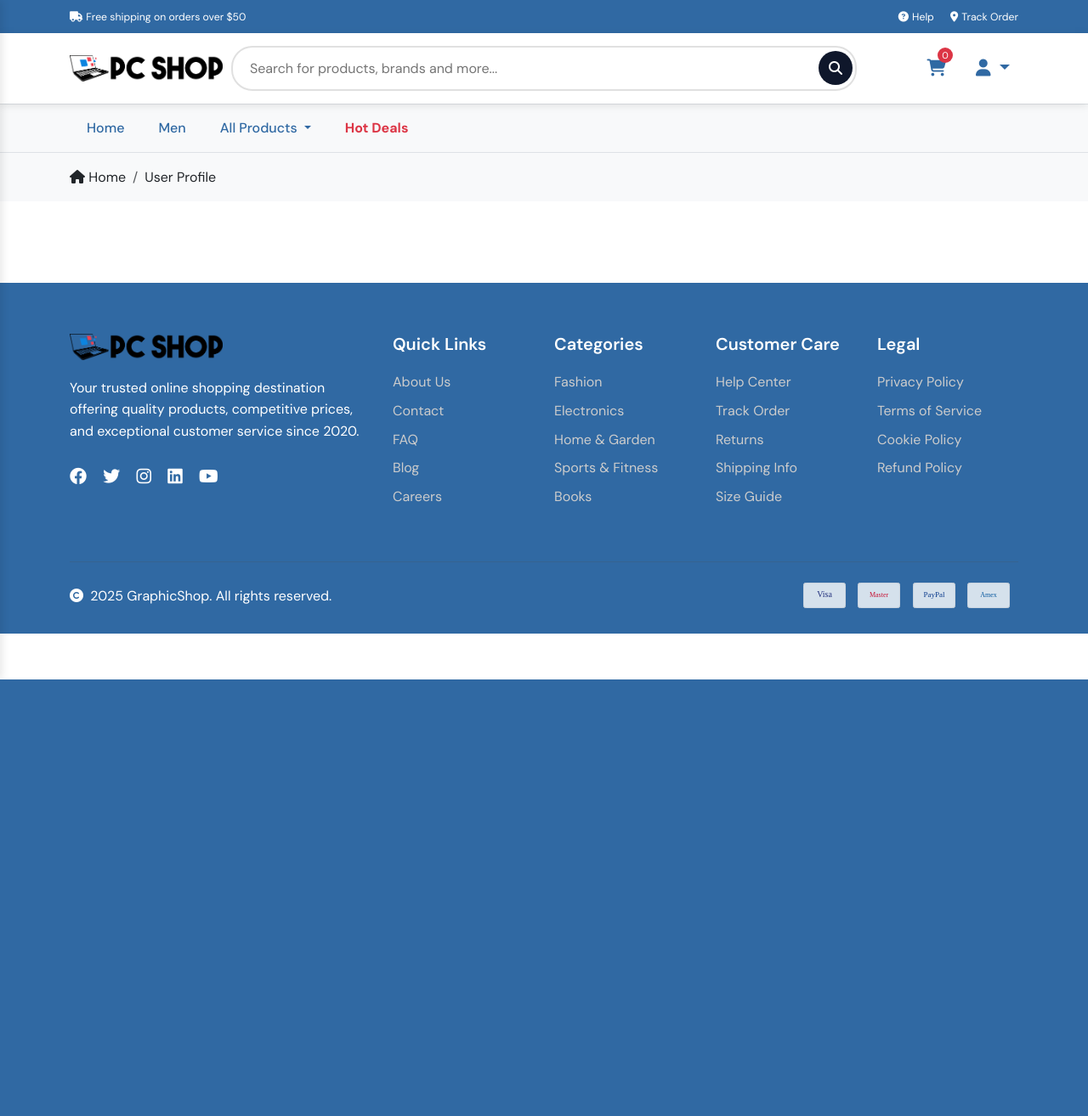
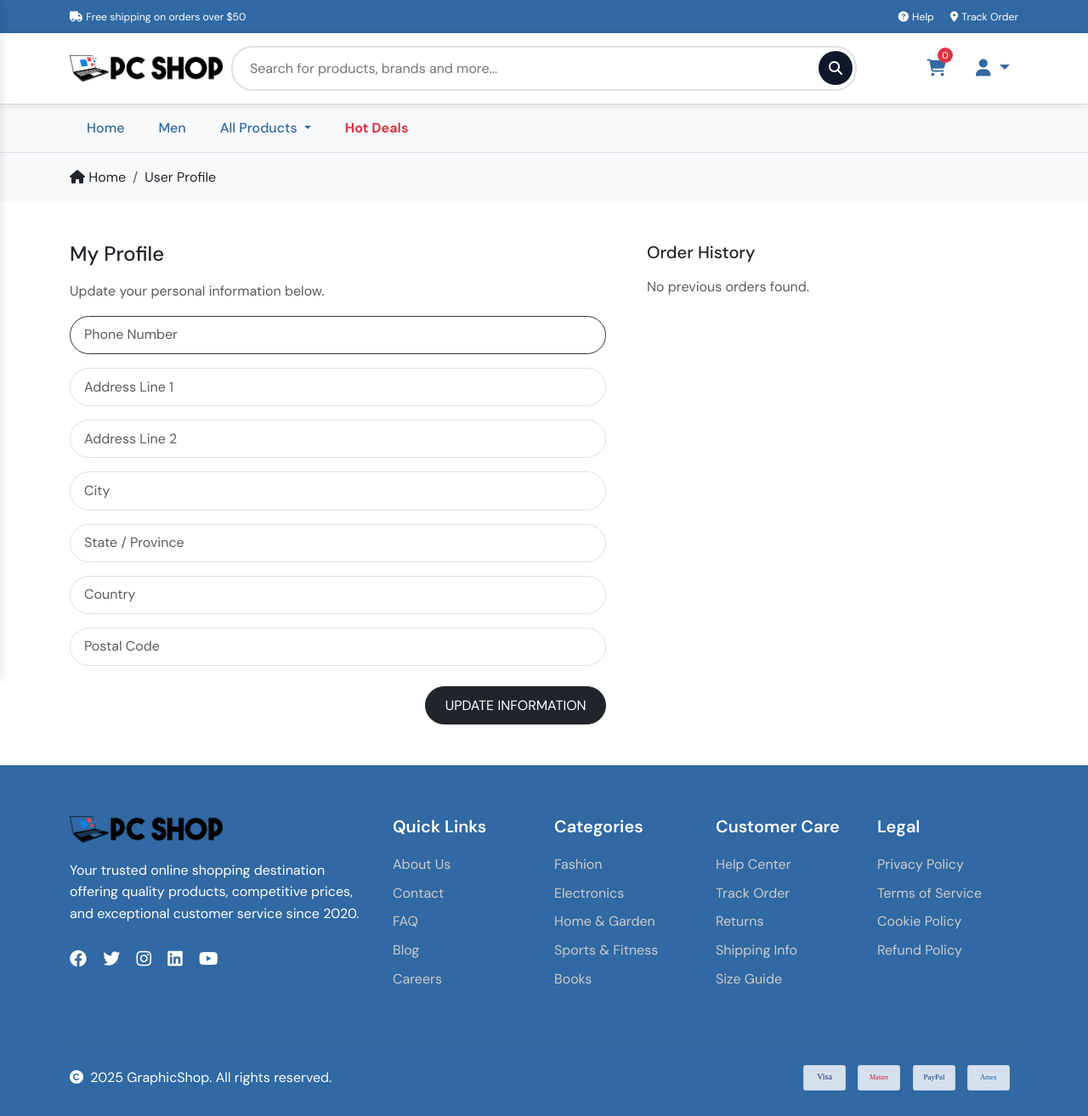
Before and after one commit to Md-Minhazul-Alam/ecommerce, a Django app: page /profile/ in a window 1280 px wide. Shown: the whole page at 85% size. Before the commit the page ends 800 px from the top, so only its background shows below. Run offline with Django 5.2, Linux system fonts and the light colour scheme; a user stored in the database is signed in; data comes from the database, SQL or seed files in the repository; both versions use the stored data as it was after the commit; some libraries are stand-ins or nearby versions.

Commit message:
Profile Form, Urls, Views & Template Modifications

```diff
--- /dev/null
+++ b/profiles/forms.py
@@ -0,0 +1,33 @@
+from django import forms
+from .models import UserProfile
+
+
+class UserProfileForm(forms.ModelForm):
+    class Meta:
+        model = UserProfile
+        exclude = ('user',)
+
+    def __init__(self, *args, **kwargs):
+        super().__init__(*args, **kwargs)
+
+        placeholders = {
+            'phone': 'Phone Number',
+            'address_line1': 'Address Line 1',
+            'address_line2': 'Address Line 2',
+            'city': 'City',
+            'state': 'State / Province',
+            'postal_code': 'Postal Code',
+            'country': 'Country',
+        }
+
+        # Add autofocus to the first field (phone)
+        self.fields['phone'].widget.attrs['autofocus'] = True
+
+        # Loop through fields to add placeholders and classes
+        for field_name, field in self.fields.items():
+            placeholder = placeholders.get(field_name, '')
+            if field.required:
+                placeholder += ' *'
+            field.widget.attrs['placeholder'] = placeholder
+            field.widget.attrs['class'] = 'border-black rounded-0 profile-form-input'
+            field.label = False
--- a/profiles/templates/profiles/profile.html
+++ b/profiles/templates/profiles/profile.html
@@ -1,12 +1,13 @@
 {% extends 'frontend/layouts/base.html' %}
 {% load static %}
 
-
 {% block extra_css %}
-
+    <link rel="stylesheet" href="{% static 'assets/css/profile.css' %}">
 {% endblock %}
 
 {% block content %}
+
+<!-- Breadcrumb -->
 <section class="breadcrumb-section border-top py-3 bg-light">
     <div class="container">
         <nav aria-label="breadcrumb">
@@ -22,32 +23,83 @@
     </div>
 </section>
 
-<section class="checkout-section py-5">
+<!-- Profile Section -->
+<section class="profile-section py-5">
     <div class="container">
         <div class="row g-5">
-            <!-- Checkout Form -->
+            <!-- User Info Form -->
             <div class="col-lg-7">
+                <h4 class="mb-3">My Profile</h4>
+                <p class="text-muted">Update your personal information below.</p>
 
+                <form method="POST" action="{% url 'profile' %}" id="profile-update-form" class="mt-3">
+                    {% csrf_token %}
+                    {{ form|crispy }}
+                    <button type="submit" class="btn btn-dark rounded-0 text-uppercase float-end mt-2">
+                        Update Information
+                    </button>
+                </form>
             </div>
 
-            <!-- Order Summary -->
+            <!-- Order History -->
             <div class="col-lg-5">
-
+                <h5 class="mb-3">Order History</h5>
+                {% if orders %}
+                    <div class="table-responsive">
+                        <table class="table table-sm table-bordered align-middle">
+                            <thead class="table-light">
+                                <tr>
+                                    <th>Order No.</th>
+                                    <th>Date</th>
+                                    <th>Items</th>
+                                    <th>Total</th>
+                                </tr>
+                            </thead>
+                            <tbody>
+                                {% for order in orders %}
+                                    <tr>
+                                        <td>
+                                            <a href="{% url 'order_history' order.order_number %}"
+                                               title="{{ order.order_number }}"
+                                               class="text-decoration-none text-dark">
+                                                {{ order.order_number|truncatechars:6 }}
+                                            </a>
+                                        </td>
+                                        <td>{{ order.date|date:"M d, Y" }}</td>
+                                        <td>
+                                            <ul class="list-unstyled mb-0">
+                                                {% for item in order.lineitems.all %}
+                                                    <li class="small">
+                                                        {{ item.product.name }} x{{ item.quantity }}
+                                                        {% if item.product.has_sizes %}
+                                                            ({{ item.product.size|upper }})
+                                                        {% endif %}
+                                                    </li>
+                                                {% endfor %}
+                                            </ul>
+                                        </td>
+                                        <td>${{ order.grand_total }}</td>
+                                    </tr>
+                                {% endfor %}
+                            </tbody>
+                        </table>
+                    </div>
+                {% else %}
+                    <p class="text-muted">No previous orders found.</p>
+                {% endif %}
             </div>
         </div>
     </div>
 </section>
+
 <!-- Loader Overlay -->
 <div id="loader-overlay" class="d-none">
     <div class="loader"></div>
-    <p class="text-white mt-3">Processing your payment, please wait...</p>
+    <p class="text-white mt-3">Processing your request, please wait...</p>
 </div>
 
 {% endblock %}
 
 {% block postloadjs %}
     {{ block.super }}
-    {{ stripe_public_key|json_script:"id_stripe_public_key" }}
-    {{ client_secret|json_script:"id_client_secret" }}
-    <script src="{% static 'assets/js/stripe.js' %}"></script>
 {% endblock %}
--- a/profiles/urls.py
+++ b/profiles/urls.py
@@ -2,5 +2,5 @@ from django.urls import path
 from . import views
 
 urlpatterns = [
-    path('', views.user_profile, name='user_profile')
+    path('', views.profile, name='profile')
 ]
--- a/profiles/views.py
+++ b/profiles/views.py
@@ -3,12 +3,14 @@ from django.contrib.auth.decorators import login_required
 from django.contrib import messages
 
 from .models import UserProfile
+from .forms import UserProfileForm
 from businessprofile.models import WebsiteSetting
 from product.models import Category
+from checkout.models import Order
 
 
 @login_required
-def user_profile(request):
+def profile(request):
     # Website Settings
     setting = WebsiteSetting.objects.first()
 
@@ -18,17 +20,29 @@ def user_profile(request):
         parent_category__isnull=True
     ).prefetch_related("subcategories")
 
-
-
     # Get or create profile for logged-in user
     profile, created = UserProfile.objects.get_or_create(user=request.user)
-    if created:
-        messages.info(request, "Your profile has been created.")
+
+    # Handle form submission
+    if request.method == 'POST':
+        form = UserProfileForm(request.POST, instance=profile)
+        if form.is_valid():
+            form.save()
+            messages.success(request, "Your profile has been updated successfully.")
+            return redirect('profile')
+        else:
+            messages.error(request, "Please correct the errors below.")
+    else:
+        form = UserProfileForm(instance=profile)
+
+    # Get order history based on user's email
+    orders = Order.objects.filter(email=request.user.email).order_by('-date')
 
     context = {
         'setting': setting,
         'menuCategories': menuCategories,
-        'profile': profile,
+        'form': form,
+        'orders': orders,
     }
 
     return render(request, "profiles/profile.html", context)
--- /dev/null
+++ b/static/assets/css/profile.css
@@ -0,0 +1,28 @@
+/* Profile Form Styling (Bootstrap 5 override) */
+#profile-update-form .form-control,
+#profile-update-form .form-select {
+    border: 1px solid #e0e0e0 !important;
+    border-radius: 50rem !important;   /* pill shape */
+    padding: 0.6rem 1rem !important;
+    box-shadow: none !important;
+    transition: border-color 0.2s ease, box-shadow 0.2s ease;
+}
+
+/* Focus effect */
+#profile-update-form .form-control:focus,
+#profile-update-form .form-select:focus {
+    border-color: #333 !important;
+    box-shadow: 0 0 0 0.15rem rgba(0, 0, 0, 0.05);
+}
+
+/* Labels */
+#profile-update-form label {
+    font-weight: 500;
+    margin-bottom: 6px;
+}
+
+/* Button */
+#profile-update-form button {
+    border-radius: 50rem !important;
+    padding: 0.6rem 1.4rem !important;
+}
--- /dev/null
+++ b/templates/allauth/layouts/entrance.html
@@ -0,0 +1,6 @@
+{% extends "frontend/layouts/base.html" %}
+{% load i18n %}
+
+{% block title %}
+    {% trans "Sign In" %} - GraphicShop
+{% endblock title %}
--- a/templates/frontend/includes/main-nav.html
+++ b/templates/frontend/includes/main-nav.html
@@ -53,20 +53,20 @@
                         </a>
                         <ul class="dropdown-menu dropdown-menu-end">
                             {% if user.is_authenticated %}
-                            <li><a class="dropdown-item" href=""><i class="fas fa-user-circle me-2"></i>My Account</a>
+                            <li><a class="dropdown-item" href="{% url 'profile' %}"><i class="fas fa-user-circle me-2"></i>My Account</a>
                             </li>
                             <li><a class="dropdown-item" href=""><i class="fas fa-box me-2"></i>My Orders</a></li>
                             <li>
                                 <hr class="dropdown-divider">
                             </li>
                             <li>
-                                <a class="dropdown-item" href="">
+                                <a class="dropdown-item" href="{% url 'account_logout' %}">
                                     <i class="fas fa-sign-out-alt me-2"></i>Logout
                                 </a>
                             </li>
                             {% else %}
-                            <li><a class="dropdown-item" href=""><i class="fas fa-sign-in-alt me-2"></i>Login</a></li>
-                            <li><a class="dropdown-item" href=""><i class="fas fa-user-plus me-2"></i>Register</a></li>
+                            <li><a class="dropdown-item" href="{% url 'account_login' %}"><i class="fas fa-sign-in-alt me-2"></i>Login</a></li>
+                            <li><a class="dropdown-item" href="{% url 'account_signup' %}"><i class="fas fa-user-plus me-2"></i>Register</a></li>
                             {% endif %}
                         </ul>
                     </div>
```
Also changed, not shown: db.sqlite3.
